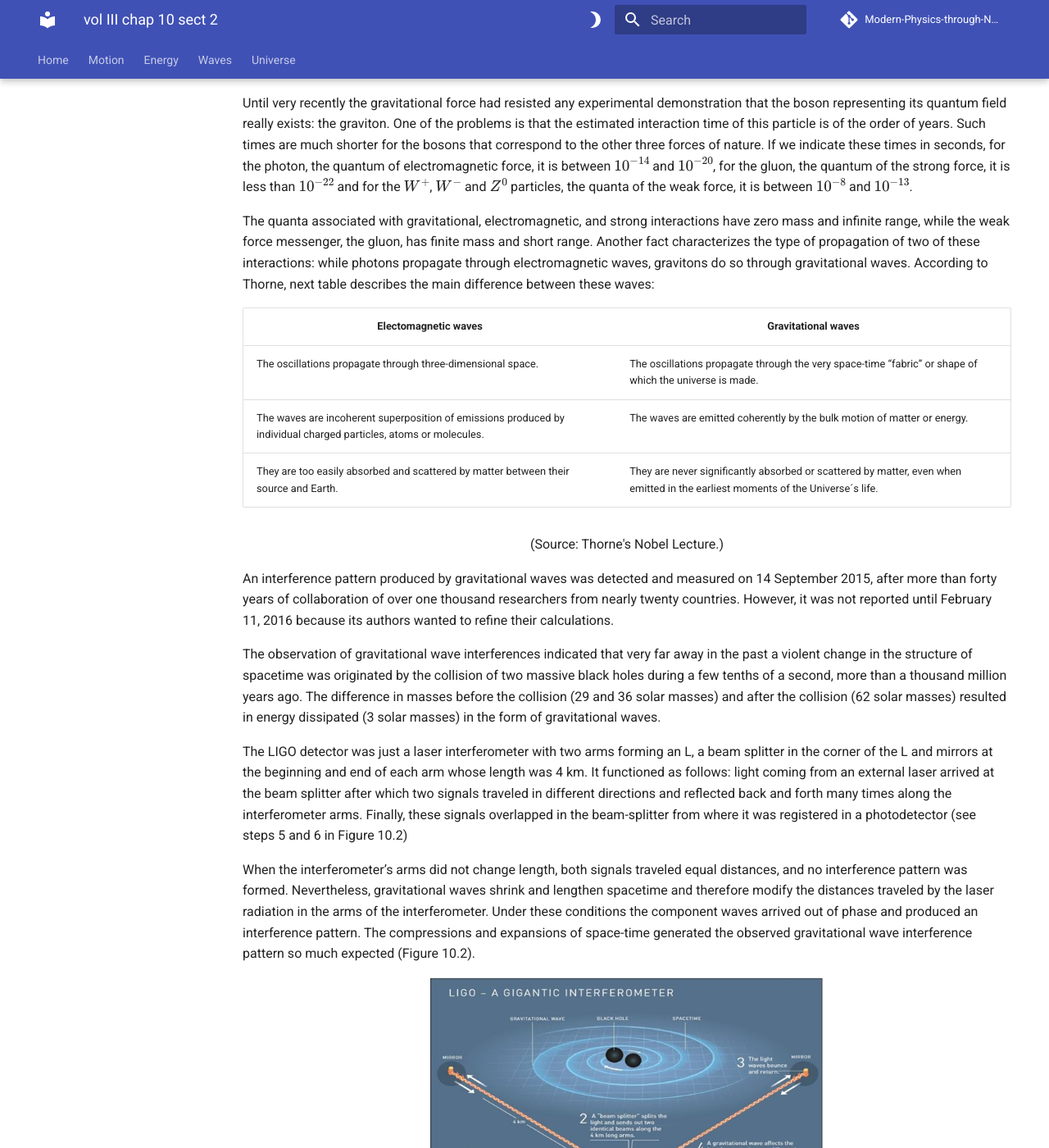
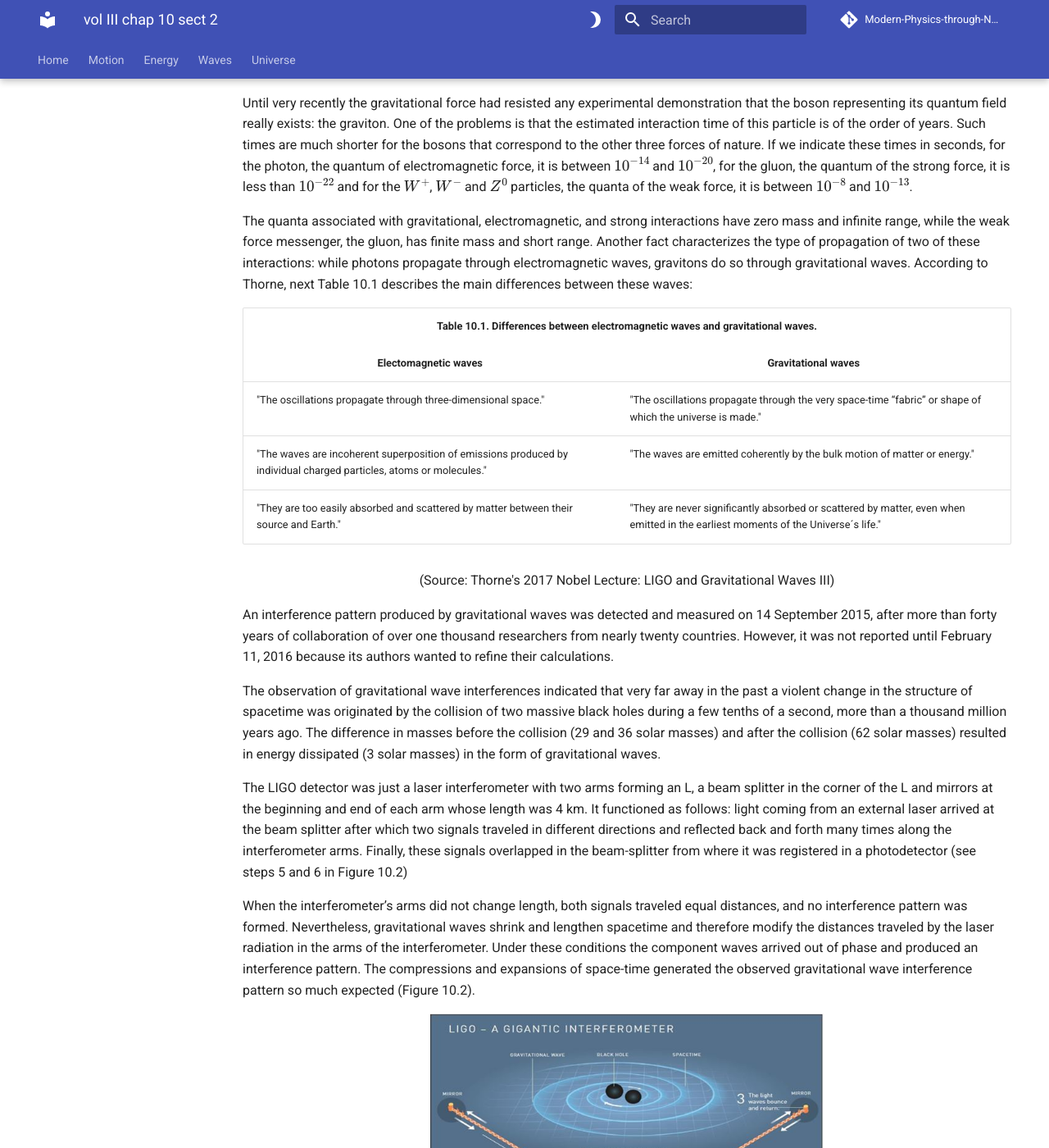
Before and after one commit to modphysnobel/modphysnobel.github.io, an MkDocs documentation site: the page built from docs/vol-III/vol-III-chap-10-sect-2.md, in a window 1280 px wide and 1400 px high, scrolled down 299 px. Shown: the whole window at 82% size. Built offline with MkDocs 1.6.1 and Material for MkDocs 9.7.7, drawn with Linux system fonts in a browser that asks for light colours; some web fonts are replaced; comment, search, counter and statistics services are not loaded; some of the changed text lies outside the part shown.

Commit message:
Update vol-III-chap-10-sect-2.md

```diff
--- a/docs/vol-III/vol-III-chap-10-sect-2.md
+++ b/docs/vol-III/vol-III-chap-10-sect-2.md
@@ -8,9 +8,14 @@
 
 Until very recently the gravitational force had resisted any experimental demonstration that the boson representing its quantum field really exists: the graviton. One of the problems is that the estimated interaction time of this particle is of the order of years. Such times are much shorter for the bosons that correspond to the other three forces of nature. If we indicate these times in seconds, for the photon, the quantum of electromagnetic force, it is between $10^{-14}$ and $10^{-20}$, for the gluon, the quantum of the strong force, it is less than $10^{-22}$ and for the $W^+$, $W^-$ and $Z^0$ particles, the quanta of the weak force, it is between $10^{-8}$ and $10^{-13}$.
 
-The quanta associated with gravitational, electromagnetic, and strong interactions have zero mass and infinite range, while the weak force messenger, the gluon, has finite mass and short range. Another fact characterizes the type of propagation of two of these interactions: while photons propagate through electromagnetic waves, gravitons do so through gravitational waves. According to Thorne, next table describes the main difference between these waves:
+The quanta associated with gravitational, electromagnetic, and strong interactions have zero mass and infinite range, while the weak force messenger, the gluon, has finite mass and short range. Another fact characterizes the type of propagation of two of these interactions: while photons propagate through electromagnetic waves, gravitons do so through gravitational waves. According to Thorne, next Table 10.1 describes the main differences between these waves:
 
 <table width="100%">
+<tr>
+	<th colspan="2" style="text-align: center">
+		Table 10.1. Differences between electromagnetic waves and gravitational waves.
+	</th>
+</tr>
     <tr>
     <th style="text-align: center">
     Electomagnetic waves
@@ -21,33 +26,33 @@ Gravitational waves
         </tr>
      <tr>
     <td>
-    The oscillations propagate through three-dimensional space.
+    "The oscillations propagate through three-dimensional space."
     </td>
     <td>
-    The oscillations propagate through the very space-time “fabric” or shape of which the universe is made.
+    "The oscillations propagate through the very space-time “fabric” or shape of which the universe is made."
     </td>
     </tr>
     <tr>
     <td>
-    The waves are incoherent superposition of emissions produced by individual charged particles, atoms or molecules.
+    "The waves are incoherent superposition of emissions produced by individual charged particles, atoms or molecules."
     </td>
     <td>
-    The waves are emitted coherently by the bulk motion of matter or energy.
+    "The waves are emitted coherently by the bulk motion of matter or energy."
     </td>
     </tr>
     <tr>
     <td>
-    They are too easily absorbed and scattered by matter between their source and Earth.
+    "They are too easily absorbed and scattered by matter between their source and Earth."
     </td>
     <td>
-    They are never significantly absorbed or scattered by matter, even when emitted in the earliest moments of the Universe´s life.
+    "They are never significantly absorbed or scattered by matter, even when emitted in the earliest moments of the Universe´s life."
     </td>
     </tr>
 </table>
 
 
 <center>
-(Source: Thorne's Nobel Lecture.)
+(Source: Thorne's 2017 Nobel Lecture: LIGO and Gravitational Waves III)
 </center>
 
 An interference pattern produced by gravitational waves was detected and measured on 14 September 2015, after more than forty years of collaboration of over one thousand researchers from nearly twenty countries. However, it was not reported until February 11, 2016 because its authors wanted to refine their calculations.
@@ -154,7 +159,7 @@ In what follows we present some excerpts of the three 2017 Nobel Lectures. When
 
 	“When a gravitational wave crosses the interferometer, it stretches one arm and compresses the other, at the frequency of the gravitational wave. Consequently, the light from the two arms returns at slightly different times (or phase) and the two beams no longer completely cancel. This process reverses itself, stretching the other arm and squeezing the initial arm at the frequency of the gravitational wave. The resulting frequency and time-dependent amount of light is recorded by a photo-sensor and recorded as the waveform from the passage of a gravitational wave. The experimental challenge is to make the interferometer sensitive to the incredibly tiny distortions of spacetime that come from a gravitational wave, while at the same time, suppressing the various background noise sources.”
 
-	“The spacetime distortions from the passage of an astrophysical source are expected to be of the order of $h = ΔL/L ~ 10^{-21}$, a difference in length of a small fraction of the size of a proton.”…..
+	“The spacetime distortions from the passage of an astrophysical source are expected to be of the order of $h = ΔL/L$ ~ $10^{-21}$, a difference in length of a small fraction of the size of a proton.”…..
 
 	…..
 
```
Also changed, not shown: other parts of docs/vol-III/vol-III-chap-10-sect-2.md (+6 -6 lines).
